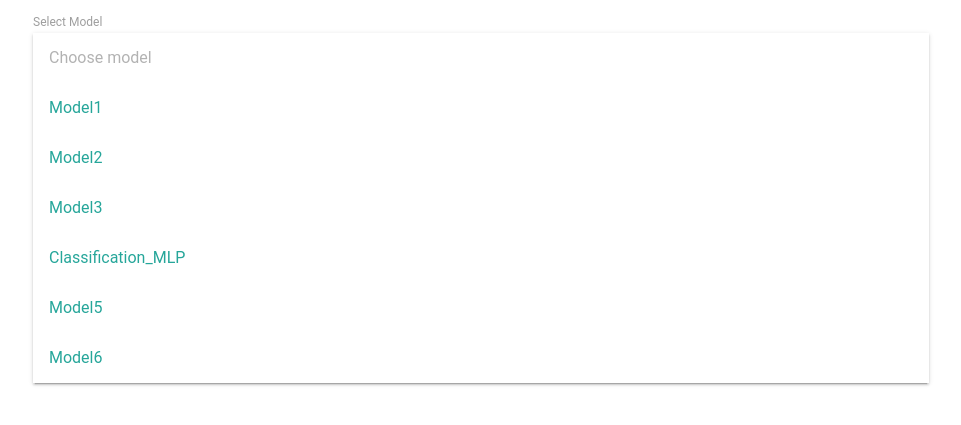
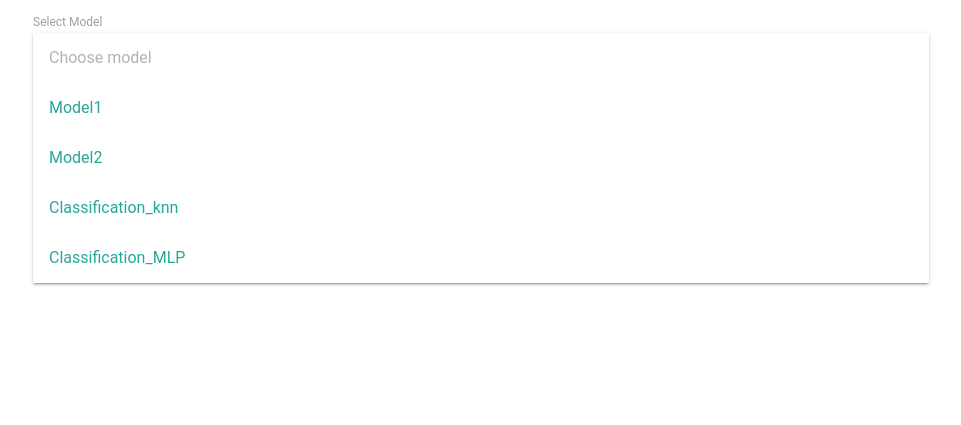
Before and after one commit to jiaweizheng1/Car-Price-Prediction-And-Owners-Prediction, a Flask app: page / in a window 1280 px wide, after a click on "Choose model". Shown: the part 217-642 px from the top of the page, without its empty margins (159-1120 px from the left). Run offline with Flask 2, Linux system fonts and the light colour scheme; parts of the project's set-up code (start-up, migrations or seed data) failed here and were passed over; some libraries are stand-ins or nearby versions; some web fonts are replaced.

Commit message:
Add Classification_knn to Font End

```diff
--- a/app.py
+++ b/app.py
@@ -5,6 +5,8 @@ import webbrowser as wb
 from threading import Timer
 
 app = Flask(__name__)
+
+model3 = pickle.load(open('models/Classification_knn.pkl','rb'))
 
 model4 = pickle.load(open('models/Classification_MLP.pkl','rb'))
 
@@ -41,27 +43,29 @@ def predict2():
     seller_type = request.form.get("Seller Type")
     transmission = request.form.get("Transmission Type")
 
+    age = (int(age) - 10.527189265536723) / 4.366565310455436
+    sell_price = (int(sell_price) - 463178.29996468924) / 535345.0704025673
+    kms = (int(kms) - 70613.98181497175) / 46726.0783381431
+    fuel_Diesel = 1 if fuel.lower() == "diesel" else 0
+    fuel_Other = 1 if fuel.lower() == "other" else 0
+    fuel_Petrol = 1 if fuel.lower() == "petrol" else 0
+    seller_type_Dealer = 1 if seller_type.lower() == "dealer" else 0
+    seller_type_Individual = 1 if seller_type.lower() == "individual" else 0
+    seller_type_Trustmark_Dealer = 1 if seller_type.lower() == "trustmark dealer" else 0
+    transmission_Automatic = 1 if transmission.lower() == "automatic" else 0
+    transmission_Manual = 1 if transmission.lower() == "manual" else 0
+
+    input_to_model = np.array([[age, sell_price, kms, fuel_Diesel, fuel_Other, fuel_Petrol, seller_type_Dealer, seller_type_Individual, seller_type_Trustmark_Dealer, transmission_Automatic, transmission_Manual]])
+
+    if model == "3":
+        prediction_probs = model3.predict_proba(input_to_model)
     if model == "4":
-        age = (int(age) - 3) / 31
-        sell_price = (int(sell_price) - 20000) / 8900000
-        kms = (int(kms) - 1) / 806599
-        fuel_Diesel = 1 if fuel.lower() == "diesel" else 0
-        fuel_Other = 1 if fuel.lower() == "other" else 0
-        fuel_Petrol = 1 if fuel.lower() == "petrol" else 0
-        seller_type_Dealer = 1 if seller_type.lower() == "dealer" else 0
-        seller_type_Individual = 1 if seller_type.lower() == "individual" else 0
-        seller_type_Trustmark_Dealer = 1 if seller_type.lower() == "trustmark dealer" else 0
-        transmission_Automatic = 1 if transmission.lower() == "automatic" else 0
-        transmission_Manual = 1 if transmission.lower() == "manual" else 0
+        prediction_probs = model4.predict_proba(input_to_model)
 
-        input_to_model4 = np.array([[age, sell_price, kms, fuel_Diesel, fuel_Other, fuel_Petrol, seller_type_Dealer, seller_type_Individual, seller_type_Trustmark_Dealer, transmission_Automatic, transmission_Manual]])
-
-        prediction_probs = model4.predict_proba(input_to_model4)
-
-        if(prediction_probs.argmax() + 1 == 1):
-            return render_template('car_predict.html', pred = 'Predicted Number of Previous Owners is 1.\n Prediction Probabilities are {0}.'.format(prediction_probs), model = model)
-        else:
-            return render_template('car_predict.html', pred = 'Predicted Number of Previous Owners is 2 or more.\n Prediction Probabilities are {0}.'.format(prediction_probs), model = model)
+    if(prediction_probs.argmax() + 1 == 1):
+        return render_template('car_predict.html', pred = 'Predicted Number of Previous Owners is 1.\n Prediction Probabilities are {0}.'.format(prediction_probs), model = model)
+    else:
+        return render_template('car_predict.html', pred = 'Predicted Number of Previous Owners is 2 or more.\n Prediction Probabilities are {0}.'.format(prediction_probs), model = model)
 
 if __name__ == '__main__':
     Timer(1, wb.open_new("http:localhost:5000/")).start()
--- a/templates/car_predict.html
+++ b/templates/car_predict.html
@@ -28,13 +28,11 @@
             <option value="" disabled selected>Choose model</option>
             <option value="1" {% if model == "1" %} selected {% endif %}>Model1</option>
             <option value="2" {% if model == "2" %} selected {% endif %}>Model2</option>
-            <option value="3" {% if model == "3" %} selected {% endif %}>Model3</option>
+            <option value="3" {% if model == "3" %} selected {% endif %}>Classification_knn</option>
             <option value="4" {% if model == "4" %} selected {% endif %}>Classification_MLP</option>
-            <option value="5" {% if model == "5" %} selected {% endif %}>Model5</option>
-            <option value="6" {% if model == "6" %} selected {% endif %}>Model6</option>
           </select>
         </form>
-        <div class="row" {% if model == null or model == "4" or model == "5" or model == "6" %} style = "display:none" {% endif %}>
+        <div class="row" {% if model == null or model == "3" or model == "4" %} style = "display:none" {% endif %}>
           <div class="row center">
             <h5 class="header col s12 light">Input Values
             </h5>
@@ -73,7 +71,7 @@
             </div>
           </form>
         </div>
-        <div class="row" {% if model == null or model == "1" or model == "2" or model == "3" %} style = "display:none" {% endif %}>
+        <div class="row" {% if model == null or model == "1" or model == "2" %} style = "display:none" {% endif %}>
           <div class="row center">
             <h5 class="header col s12 light">Input Values
             </h5>
```
Also changed, not shown: 8 other files.
